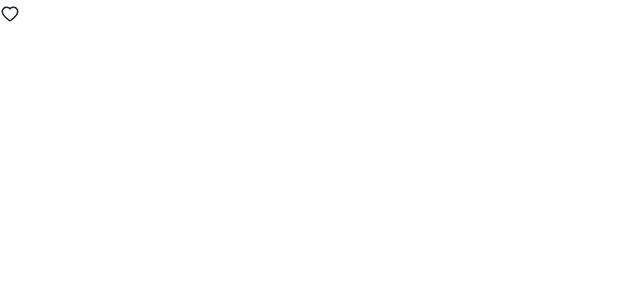
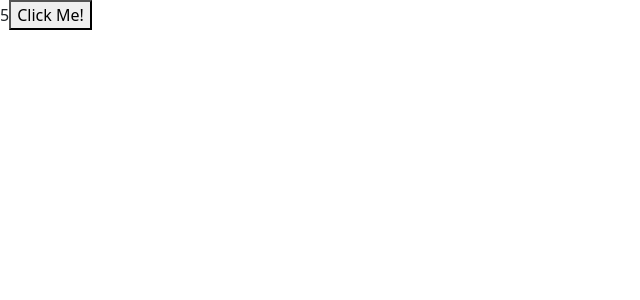
Before and after one commit to Qasimshaheen/react-app, a React (Vite) app: page / in a window 1280 px wide. Shown: the top 300 px of the page, without its empty margins (0-640 px from the left). Built offline with nearby package versions, Linux system fonts and the light colour scheme.

Commit message:
Updating Objects

```diff
--- a/src/App.tsx
+++ b/src/App.tsx
@@ -1,9 +1,20 @@
-import { Like } from "./components/Like";
+import { useState } from "react";
 
 function App() {
+  const [drink, setDrink] = useState({ title: "Americano", price: 5 });
+  const handleClick = () => {
+    // const newDrink = {
+    //   ...drink,
+    //   price: 6,
+    // };
+    // setDrink(newDrink);
+    setDrink({ ...drink, price: 6 });
+  };
+
   return (
     <div>
-      <Like onClick={() => console.log("clicked!")} />
+      {drink.price}
+      <button onClick={handleClick}>Click Me!</button>
     </div>
   );
 }
```
